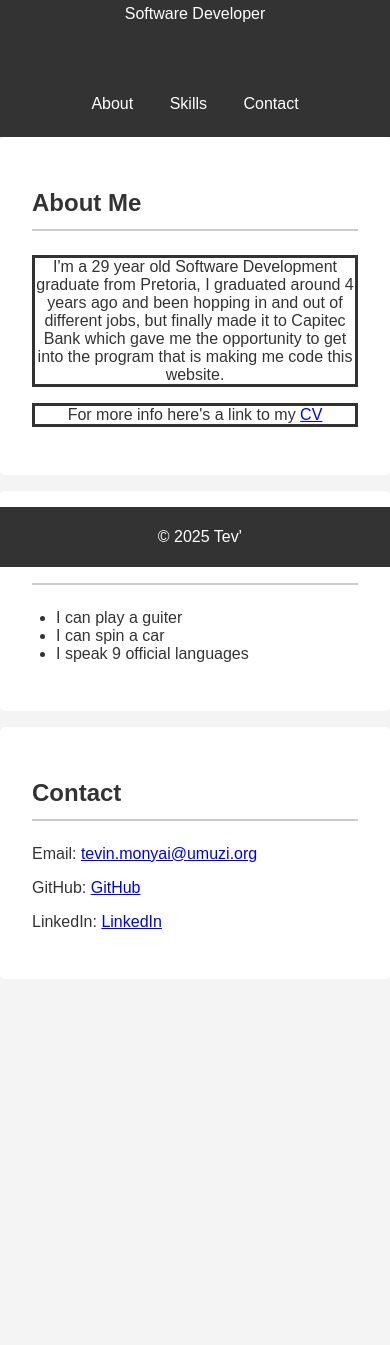
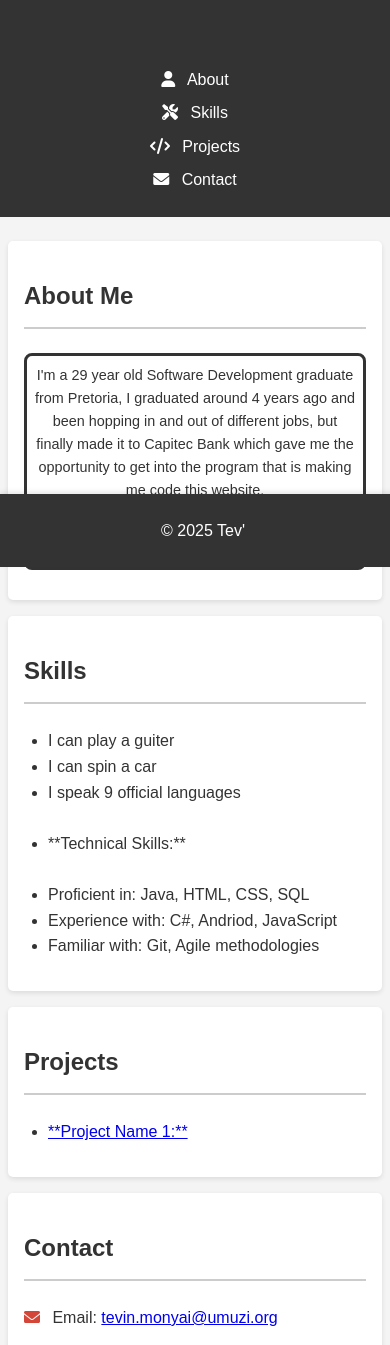
Before and after one commit to Tevin28/tevin28.github.io, a plain HTML site: page index.html in a window 390 px wide. Shown: the part 277-1622 px from the top of the page. Before the commit the page ends 1272 px from the top, so only its background shows below. Drawn offline with Linux system fonts and the light colour scheme.

Commit message:
Update index.html

```diff
--- a/index.html
+++ b/index.html
@@ -5,6 +5,8 @@
     <meta name="viewport" content="width=device-width, initial-scale=1.0">
     <meta http-equiv="X-UA-Compatible" content="ie=edge">
     <title>This is Tevin</title>
+	<link rel="stylesheet" href="https://cdnjs.cloudflare.com/ajax/libs/font-awesome/6.0.0/css/all.min.css" integrity="sha512-9usAa10IRO0HhonpyAIVpjrylPvoDwiPUiKdWk5t3PyolY1cOd4DSE0Ga+ri4AuTroPR5aQvXU9xC6qOPnzFeg==" crossorigin="anonymous" referrerpolicy="no-referrer" />
+    <link rel="icon" type="image/x-icon" href="./favicon.ico">
 	<style>
         body {
 			font-family: sans-serif;
@@ -12,6 +14,8 @@
 			padding: 0;
 			background-color: #f4f4f4;
 			color: #333;
+			font-size: 16px;
+			line-height: 1.6;
 		}
 
 		header {
@@ -19,6 +23,10 @@
 			color: #fff;
 			padding: 2em;
 			text-align: center;
+			/* Flexbox for better image and text alignment */
+			display: flex;
+			flex-direction: column;
+			align-items: center;
 		}
 
 		header img {
@@ -27,6 +35,7 @@
 			border-radius: 50%;
 			object-fit: cover;
 			margin-bottom: 1em;
+			border: 2px solid #fff;
 		}
 
 		nav {
@@ -38,23 +47,47 @@
 			list-style: none;
 			padding: 0;
 			text-align: center;
+			/* Flexbox for navigation links */
+			display: flex;
+			justify-content: center;
+			gap: 1.5em; /* Space between links */
+			flex-wrap: wrap; /* Allow links to wrap on smaller screens */
 		}
 
 		nav ul li {
-            display: inline;
-            margin: 0 1em;
+			margin: 0; /* Remove default margins on li */
 		}
 
 		nav a {
 			color: #fff;
 			text-decoration: none;
+			transition: color 0.3s ease;
+			padding: 0.5em 1em;
+			border-radius: 5px; /* Rounded borders for links */
+		}
+
+		nav a:hover {
+			background-color: #555;
+		}
+
+		nav a i {
+			margin-right: 0.5em; /* Add some space between the icon and text on the nav bar */
+		}
+
+		main {
+			padding: 1em; /* Reduced padding on main for smaller screens */
 		}
 
 		section {
-            padding: 2em;
+			padding: 1.5em;
 			background-color: #fff;
-            margin-bottom: 1em;
+			margin-bottom: 1.5em; /* Adjusted margin */
 			border-radius: 5px;
+			box-shadow: 0 2px 5px rgba(0, 0, 0, 0.1);
+		}
+
+		main > section:first-child {
+			margin-top: 1em;
 		}
 
 		h2 {
@@ -67,6 +100,8 @@
 		.center {
 			text-align: center;
 			border: 3px solid #333;
+			padding: 1em;
+			border-radius: 8px;
 		}
 
 		ul {
@@ -74,14 +109,91 @@
 			padding-left: 1.5em;
 		}
 
+		#contact p i {
+			margin-right: 0.5em; /* Add space between the icon and text */
+			color: #333; /* Match the text color */
+		}
+
+		#contact p i.fa-github {
+			color: #333; /* GitHub's primary color is often dark */
+		}
+
+		#contact p i.fa-linkedin {
+			color: #0077b5; /* LinkedIn's blue color */
+		}
+
+		#contact p i.fa-envelope {
+			color: #d44638; /* Gmail's primary color */
+		}
+
 		footer {
 			text-align: center;
-            padding: 0.3em;
+			padding: 0.5em;
 			background-color: #333;
 			color: #fff;
-            position: fixed;
+			position: sticky; /* Using sticky for the footer */
 			bottom: 0;
 			width: 100%;
+			/* Optional: Slight box shadow for separation */
+			box-shadow: 0 -2px 5px rgba(0, 0, 0, 0.1);
+		}
+
+		/* Small screens (up to 576px) */
+		@media (max-width: 576px) {
+			header {
+				padding: 1.5em;
+			}
+
+			header img {
+				width: 100px;
+				height: 100px;
+			}
+
+			nav ul {
+				flex-direction: column; /* Stack links vertically on small screens */
+				align-items: center;
+				gap: 0.5em;
+			}
+
+			main {
+				padding: 0.5em;
+			}
+
+			section {
+				padding: 1em;
+				margin-bottom: 1em;
+			}
+
+			.center {
+				padding: 0.5em;
+				font-size: 0.9em; /* Adjust font size for small screens */
+			}
+		}
+
+		/* Medium screens (577px to 992px) */
+		@media (min-width: 577px) and (max-width: 992px) {
+			header {
+				padding: 1.8em;
+			}
+
+			nav ul {
+				justify-content: space-around; /* Distribute links more evenly */
+			}
+
+			main {
+				padding: 1em;
+			}
+		}
+
+		/* Large screens (993px and up) */
+		@media (min-width: 993px) {
+			main {
+				padding: 2em;
+				/* Example: Limit the width of the main content for better readability on large screens */
+				max-width: 1200px;
+				margin: 0 auto; /* Center the content */
+			}
+		}
         }
     </style>
   </head>
@@ -94,12 +206,15 @@
 
     <nav>
         <ul>
-            <li><a href="#about">About</a></li>
-            <li><a href="#skills">Skills</a></li>
-            <li><a href="#contact">Contact</a></li>
+            <li><a href="#about"><i class="fas fa-user"></i> About</a></li>
+            <li><a href="#skills"><i class="fas fa-tools"></i> Skills</a></li>
+            <li><a href="#projects"><i class="fas fa-code"></i> Projects</a></li>
+            <li><a href="#contact"><i class="fas fa-envelope"></i> Contact</a></li>
+        </ul>
         </ul>
     </nav>
 
+    <main>
         <section id="about">
             <h2>About Me</h2>
             <p class="center">I'm a 29 year old Software Development graduate from Pretoria, I graduated around 4 years ago and been hopping in and out of different jobs, but finally made it to Capitec Bank which gave me the opportunity to get into the program that is making me code this website.</p>
@@ -112,15 +227,38 @@
                 <li>I can play a guiter</li>
                 <li>I can spin a car</li>
                 <li>I speak 9 official languages</li>
+				<br>
+                <li>**Technical Skills:**</li>
+				<br>
+                <li>Proficient in: Java, HTML, CSS, SQL</li>
+                <li>Experience with: C#, Andriod, JavaScript</li>
+                <li>Familiar with: Git, Agile methodologies</li>
+            </ul>
+        </section>
+
+        <section id="projects">
+            <h2>Projects</h2>
+            <ul>
+                <li><a href="#">**Project Name 1:** </a></li>
             </ul>
         </section>
 
         <section id="contact">
 			<h2>Contact</h2>
-        <p>Email: <a href="mailto:tevin.monyai@umuzi.org">tevin.monyai@umuzi.org</a></p>
-        <p>GitHub: <a href="https://github.com/Tevin28">GitHub</a></p>
-		<p>LinkedIn: <a href="https://www.linkedin.com/in/vusani-monyai-73a05b121/">LinkedIn</a></p>
+			<p>
+				<i class="fas fa-envelope"></i>
+				Email: <a href="mailto:tevin.monyai@umuzi.org">tevin.monyai@umuzi.org</a>
+			</p>
+			<p>
+				<i class="fab fa-github"></i>
+				GitHub: <a href="https://github.com/Tevin28">GitHub</a>
+			</p>
+			<p>
+				<i class="fab fa-linkedin"></i>
+				LinkedIn: <a href="https://www.linkedin.com/in/vusani-monyai-73a05b121/">LinkedIn</a>
+			</p>
 		</section>
+    </main>
 
     <footer>
         <p>&copy; 2025 Tev'</p>
```
Lines whose indentation alone changed are shown as unchanged.
